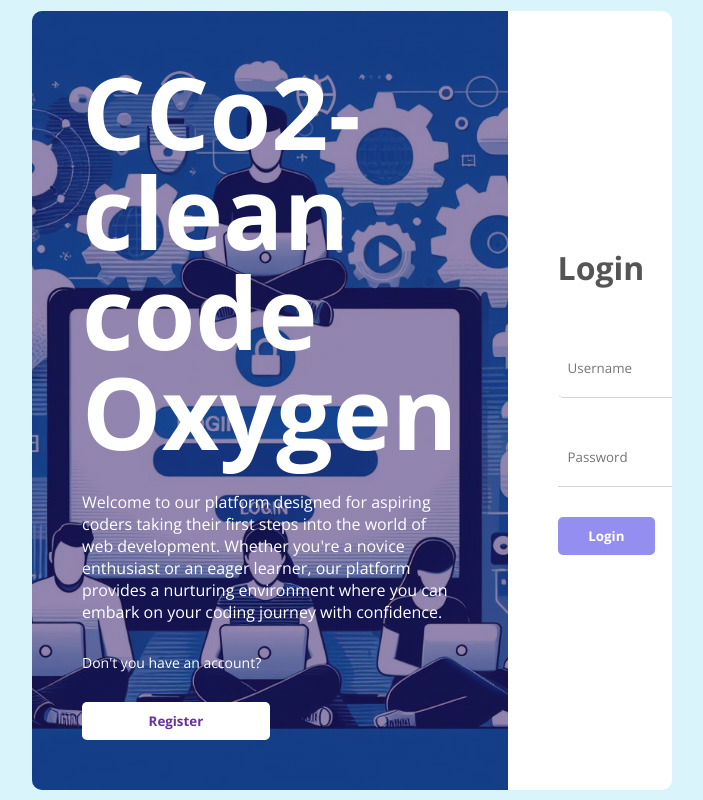
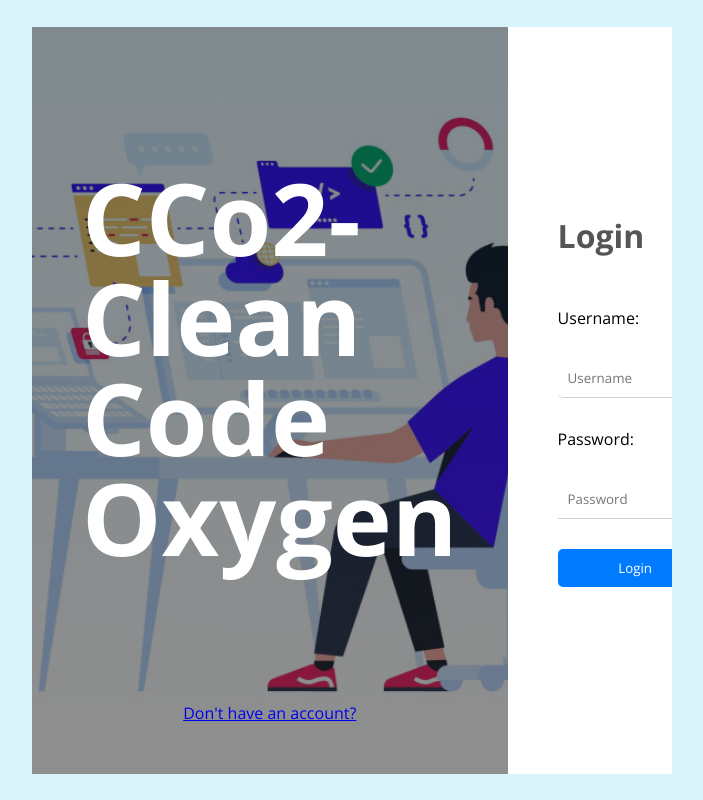
Before and after one commit to Gayan-98/CCo2_ITPM, a React (Create React App) app in the folder frontend/: page /login in a window 1280 px wide. Shown: the whole page, without its empty margins (288-991 px from the left). Built offline with nearby package versions, Linux system fonts and the light colour scheme.

Commit message:
scss changes

```diff
--- a/frontend/src/pages/login/Login.jsx
+++ b/frontend/src/pages/login/Login.jsx
@@ -1,7 +1,7 @@
 import { useContext, useState } from "react";
 import { Link } from "react-router-dom";
 import { AuthContext } from "../../context/authContext";
-import "./login.scss";
+import "./Login.scss";
 
 const Login = () => {
   const { login } = useContext(AuthContext);
@@ -24,20 +24,19 @@ const Login = () => {
       });
       if (response.ok) {
         const user = await response.json();
-alert("login successful")
+        alert("login successful");
         login(user);
         localStorage.setItem("username", username);
         window.location.href = "/";
 
         localStorage.setItem("username", username);
-
       } else {
         setError("Invalid username or password");
       }
     } catch (error) {
       console.error("Error logging in:", error);
 
-      setError("Error logging in");
+      //setError("Error logging in");
     }
   };
 
@@ -45,33 +44,46 @@ alert("login successful")
     <div className="login">
       <div className="card">
         <div className="left">
-          <h1>CCo2-clean code Oxygen</h1>
-          <p>
+          <p></p>
+          <p></p>
+          <p></p>
+          <h1>CCo2-Clean Code Oxygen</h1>
+          <p></p>
+          <p></p>
+          <p></p>
+          {/* <p>
           Welcome to our platform designed for aspiring coders taking their first steps into the world of web development.
           Whether you're a novice enthusiast or an eager learner,
           our platform provides a nurturing environment where you can embark on your coding journey with confidence.
-          </p>
-          <span>Don't you have an account?</span>
-          <Link to="/register">
+          </p> */}
+          <div className="create-account" style={{ marginTop: "15px" }}>
+            <a href="/register">Don't have an account?</a>
+          </div>
+          {/* <span>Don't you have an account?</span> */}
+          {/* <Link to="/register">
             <button>Register</button>
-          </Link>
+          </Link> */}
         </div>
         <div className="right">
           <h1>Login</h1>
           <form onSubmit={handleLogin}>
+            <label htmlFor="username">Username:</label>
             <input
               type="text"
               placeholder="Username"
               value={username}
               onChange={(e) => setUsername(e.target.value)}
             />
+            <label htmlFor="password">Password:</label>
             <input
               type="password"
               placeholder="Password"
               value={password}
               onChange={(e) => setPassword(e.target.value)}
             />
-            <button type="submit">Login</button>
+            <Link to="/">
+              <button type="submit">Login</button>
+            </Link>
           </form>
           {error && <p className="error">{error}</p>}
         </div>
--- a/frontend/src/pages/login/Login.scss
+++ b/frontend/src/pages/login/Login.scss
@@ -9,15 +9,14 @@
     width: 50%;
     display: flex;
     background-color: white;
-    border-radius: 10px;
+    //border-radius: 10px;
     min-height: 600px;
     overflow: hidden;
 
     .left {
       flex: 1;
-      background: linear-gradient(rgba(39, 11, 96, 0.5), rgba(39, 11, 96, 0.5)),
-        url("../../assets/loginbackground.jpg")
-          center;
+      background: linear-gradient(rgba(2, 22, 32, 0.5), rgba(31, 31, 31, 0.5)),
+        url("../../assets/loginbg.jpeg") center;
       background-size: cover;
       padding: 50px;
       display: flex;
@@ -29,7 +28,16 @@
         font-size: 100px;
         line-height: 100px;
       }
+      .create-account {
+        text-decoration: none;
+        text-align: center;
+        color: #e1e3e5;
 
+        &:hover {
+          color: #e1e3e5;
+          text-decoration: underline;
+        }
+      }
       p {
       }
 
@@ -37,15 +45,15 @@
         font-size: 14px;
       }
 
-      button {
-        width: 50%;
-        padding: 10px;
-        border: none;
-        background-color: white;
-        color: rebeccapurple;
-        font-weight: bold;
-        cursor: pointer;
-      }
+      // button {
+      //   width: 50%;
+      //   padding: 10px;
+      //   border: none;
+      //   background-color: white;
+      //   color: rgb(43, 116, 225);
+      //   font-weight: bold;
+      //   cursor: pointer;
+      // }
     }
 
     .right {
@@ -57,7 +65,7 @@
       justify-content: center;
 
       h1 {
-      color: #555;
+        color: #555;
       }
 
       form {
@@ -66,20 +74,20 @@
         gap: 30px;
 
         input {
-        border: none;
-        border-bottom: 1px solid lightgray;
-        padding: 20px 10px;
+          border: none;
+          border-bottom: 1px solid lightgray;
+          padding: 10px 10px;
         }
 
-        button {
-          width: 50%;
-          padding: 10px;
-          border: none;
-          background-color: #938eef;
-          color: white;
-          font-weight: bold;
-          cursor: pointer;
-        }
+        // button {
+        //   width: 50%;
+        //   padding: 10px;
+        //   border: none;
+        //   background-color: white;
+        //   color: rgb(43, 116, 225);
+        //   font-weight: bold;
+        //   cursor: pointer;
+        // }
       }
     }
   }
--- a/frontend/src/pages/register/Register.jsx
+++ b/frontend/src/pages/register/Register.jsx
@@ -7,27 +7,28 @@ const Register = () => {
   const [formData, setFormData] = useState({
     username: "",
     email: "",
-    password: ""
+    password: "",
   });
 
   const handleChange = (e) => {
     const { name, value } = e.target;
     setFormData({
       ...formData,
-      [name]: value
+      [name]: value,
     });
   };
 
   const handleSubmit = async (e) => {
     e.preventDefault();
     try {
-      const response = await axios.post("http://localhost:8080/api/register", formData);
+      const response = await axios.post(
+        "http://localhost:8080/api/register",
+        formData
+      );
       console.log("Registration successful:", response.data);
-      alert("Registration successful:", response.data)
-
+      alert("Registration successful:", response.data);
     } catch (error) {
       console.error("Registration failed:", error.response.data);
-
     }
   };
 
@@ -35,41 +36,58 @@ const Register = () => {
     <div className="register">
       <div className="card">
         <div className="left">
-          <h1>CCo2-clean code Oxygen</h1>
-          <p>
+          <p></p>
+          <p></p>
+          <h1>CCo2-Clean Code Oxygen</h1>
+          <p></p>
+          <p></p>
+          {/* <p>
           In our journey to empower beginner coders, we've embarked on a pivotal aspect of web development. Our web application
           not only teaches coding fundamentals .
-          </p>
-          <span>Do you have an account?</span>
-          <Link to="/login">
+          </p> */}
+          {/* <span><h3>Do you have an account?</h3></span> */}
+          <div className="have-account" style={{ marginTop: "15px" }}>
+            <a href="/login">Already have an account?</a>
+          </div>
+          {/* <Link to="/login">
             <button>Login</button>
-          </Link>
+          </Link> */}
         </div>
         <div className="right">
           <h1>Register</h1>
           <form onSubmit={handleSubmit}>
+            <label htmlFor="username">Username:</label>
             <input
               type="text"
               placeholder="Username"
               name="username"
               value={formData.username}
               onChange={handleChange}
+              required
             />
+            <label htmlFor="email">Email:</label>
             <input
               type="email"
               placeholder="Email"
               name="email"
               value={formData.email}
               onChange={handleChange}
+              required
+              pattern="[a-zA-Z0-9._%+-]+@[a-zA-Z0-9.-]+\.[a-zA-Z]{2,}"
             />
+            <label htmlFor="password">Password:</label>
             <input
               type="password"
               placeholder="Password"
               name="password"
               value={formData.password}
               onChange={handleChange}
+              required
+              minLength="8"
             />
-            <button type="submit">Register</button>
+            <Link to="/">
+              <button type="submit">Register</button>
+            </Link>
           </form>
         </div>
       </div>
--- a/frontend/src/pages/register/register.scss
+++ b/frontend/src/pages/register/register.scss
@@ -10,25 +10,35 @@
     display: flex;
     flex-direction: row-reverse;
     background-color: white;
-    border-radius: 10px;
+    //border-radius: 10px;
     min-height: 600px;
     overflow: hidden;
 
     .left {
       flex: 1;
-      background: linear-gradient(rgba(39, 11, 96, 0.5), rgba(39, 11, 96, 0.5)),
-        url("../../assets/registerbackground.jpg")
+      background: linear-gradient(rgba(2, 22, 32, 0.5), rgba(31, 31, 31, 0.5)),
+        url("../../assets/registerbg.png")
           center;
       background-size: cover;
       padding: 50px;
       display: flex;
       flex-direction: column;
-      gap: 30px;
+      gap: 40px;
       color: white;
 
       h1 {
         font-size: 100px;
         line-height: 100px;
+      }
+      .have-account {
+        text-decoration: none;
+        text-align: center;
+        color: #e1e3e5;
+
+        &:hover {
+          color: #e1e3e5;
+          text-decoration: underline;
+        }
       }
 
       p {
@@ -43,7 +53,7 @@
         padding: 10px;
         border: none;
         background-color: white;
-        color: rebeccapurple;
+        color: rgb(43, 116, 225);
         font-weight: bold;
         cursor: pointer;
       }
@@ -69,18 +79,18 @@
         input {
         border: none;
         border-bottom: 1px solid lightgray;
-        padding: 20px 10px;
+        padding: 10px 10px;
         }
 
-        button {
-          width: 50%;
-          padding: 10px;
-          border: none;
-          background-color: #938eef;
-          color: white;
-          font-weight: bold;
-          cursor: pointer;
-        }
+        // button {
+        //   width: 50%;
+        //   padding: 15px;
+        //   border: none;
+        //   color: rgb(43, 116, 225);
+        //   color: white;
+        //   font-weight: bold;
+        //   cursor: pointer;
+        // }
       }
     }
   }
```
Also changed, not shown: frontend/src/assets/loginbg.jpeg (added), frontend/src/assets/registerbg.png (added).
